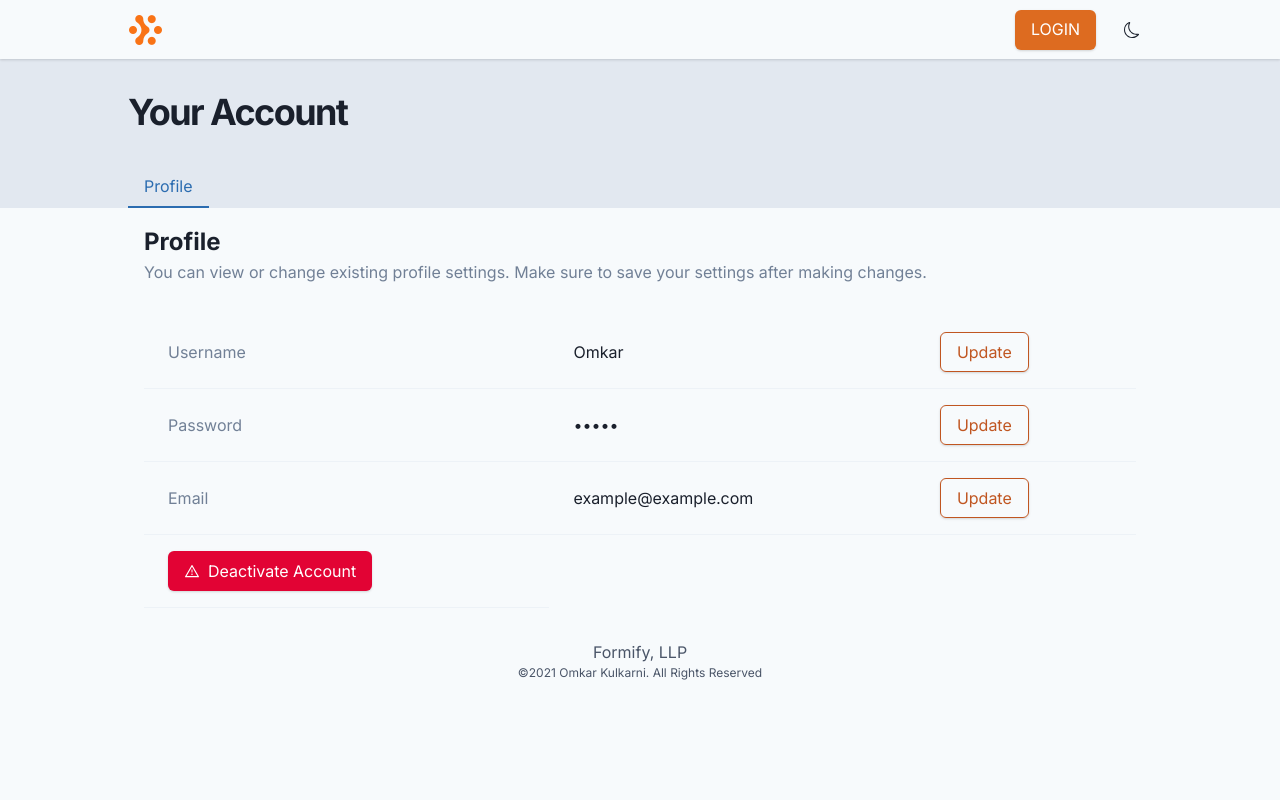
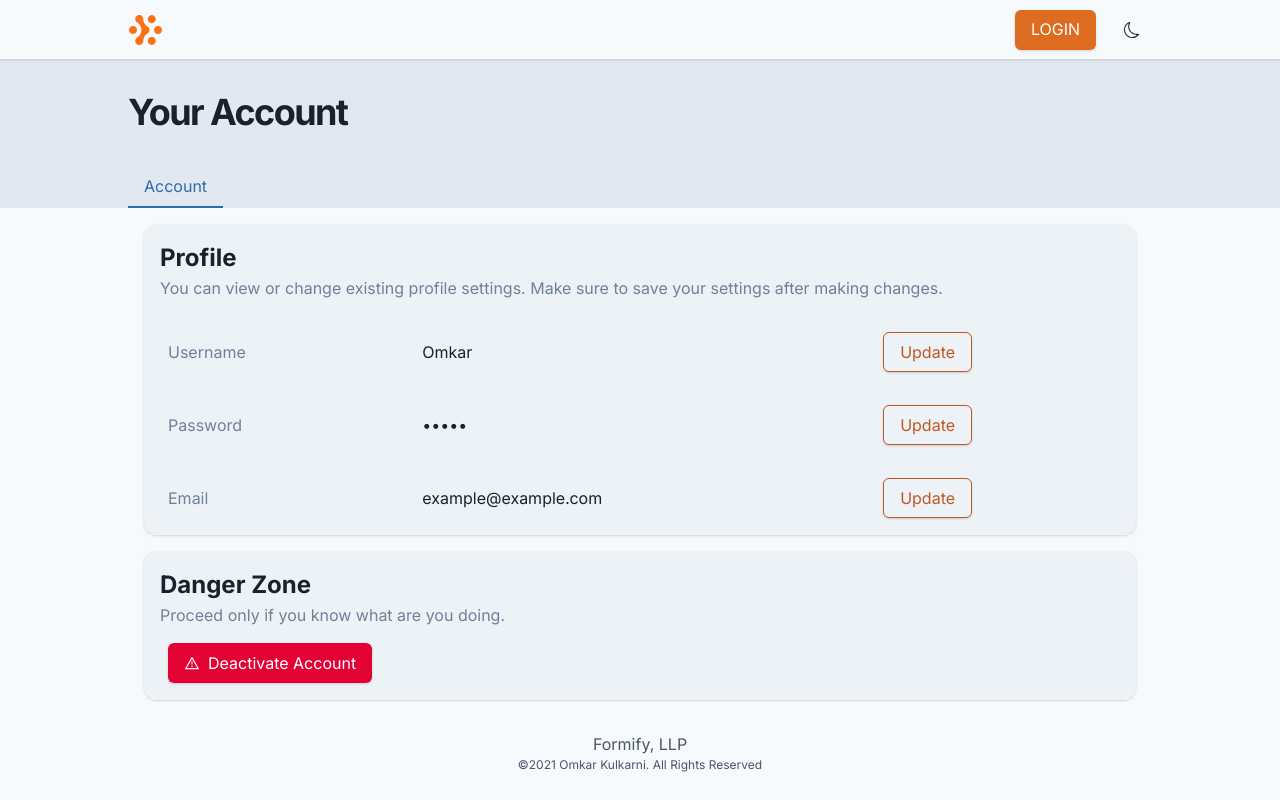
Before and after one commit to OmkarK45/formify, a React (Create React App) app in the folder client/: page /account/settings in a window 1280 px wide. Built offline with nearby package versions, Linux system fonts and the light colour scheme; no server answers.

Commit message:
Worked on modal, profile section

```diff
--- a/client/src/components/Dashboard/CreateFormModal.jsx
+++ b/client/src/components/Dashboard/CreateFormModal.jsx
@@ -22,7 +22,7 @@ export default function CreateFormModal({ isOpen, onOpen, onClose }) {
   const iconColor = useColorModeValue("orange.600", "orange.400")
   return (
     <>
-      <Modal borderRadius="0.5rem" isOpen={isOpen} onClose={onClose}>
+      <Modal isOpen={isOpen} onClose={onClose}>
         <ModalOverlay />
         <ModalContent>
           <ModalHeader fontWeight="400">
--- a/client/src/components/Dashboard/DashboardHeader.jsx
+++ b/client/src/components/Dashboard/DashboardHeader.jsx
@@ -9,7 +9,7 @@ export default function DashboardHeader({ title, children }) {
         <Flex
           maxW={["90%", "80%"]}
           m="0 auto"
-          p="2rem 0 2rem"
+          p="2rem 0 2rem 0"
           align="center"
           justify="space-between"
           // justify={["center", "center", "space-between"]}
--- a/client/src/components/User/AccountSettings.jsx
+++ b/client/src/components/User/AccountSettings.jsx
@@ -19,7 +19,7 @@ export default function AccountSettings() {
       <Box bg={bg}>
         <Tabs variant="line">
           <TabList m="0 auto" maxW={["100%", "100%", "80%"]}>
-            <Tab>Profile</Tab>
+            <Tab>Account</Tab>
           </TabList>
           <TabPanels bg={tabBg}>
             <TabPanel maxW={["100%", "100%", "80%"]} m="0 auto">
--- a/client/src/components/User/Profile.jsx
+++ b/client/src/components/User/Profile.jsx
@@ -1,20 +1,22 @@
-import { Box, Heading, Text, Input, Button } from "@chakra-ui/react"
+import {
+  Box,
+  Text,
+  Button,
+  useColorModeValue,
+  Table,
+  Tbody,
+  Tr,
+  Td,
+} from "@chakra-ui/react"
 import ModalAlert from "./../Utils/Modal"
-import {
-  Table,
-  Thead,
-  Tbody,
-  Tfoot,
-  Tr,
-  Th,
-  Td,
-  TableCaption,
-} from "@chakra-ui/react"
 import { AiOutlineWarning } from "react-icons/ai"
+import Update from "./Update"
 export default function Profile() {
+  const bg = useColorModeValue("gray.100", "gray.800")
   return (
-    <>
     <Box>
+      <Box bg={bg} borderRadius="13px" shadow="base">
+        <Box pl="1rem" pt="1rem">
           <Text fontSize="2xl" fontWeight="600">
             Profile
           </Text>
@@ -23,36 +25,45 @@ export default function Profile() {
             your settings after making changes.
           </Text>
         </Box>
-      <Box mt="2rem">
+        <Box mt="1rem">
           <Table variant="simple">
             <Tbody>
               <Tr>
                 <Td color="gray.500">Username</Td>
                 <Td fontWeight="500">Omkar</Td>
                 <Td>
-                <Button colorScheme="orange" variant="outline">
-                  Update
-                </Button>
+                  <Update colorScheme="orange" variant="outline" />
                 </Td>
               </Tr>
               <Tr>
                 <Td color="gray.500">Password</Td>
                 <Td fontWeight="500">•••••</Td>
                 <Td>
-                <Button colorScheme="orange" variant="outline">
-                  Update
-                </Button>
+                  <Update colorScheme="orange" variant="outline" />
                 </Td>
               </Tr>
               <Tr>
                 <Td color="gray.500">Email</Td>
                 <Td fontWeight="500">example@example.com</Td>
                 <Td>
-                <Button colorScheme="orange" variant="outline">
-                  Update
-                </Button>
+                  <Update colorScheme="orange" variant="outline" />
                 </Td>
               </Tr>
+            </Tbody>
+          </Table>
+        </Box>
+      </Box>
+      <Box bg={bg} shadow="base" borderRadius="13px" marginTop="1rem">
+        <Box pl="1rem" pt="1rem">
+          <Text fontSize="2xl" fontWeight="600">
+            Danger Zone
+          </Text>
+          <Text color="gray.500">
+            Proceed only if you know what are you doing.
+          </Text>
+        </Box>
+        <Table variant="simple">
+          <Tbody>
             <Tr>
               <Td>
                 <ModalAlert
@@ -62,12 +73,13 @@ export default function Profile() {
                   modalTitle="Deactivate account"
                   modalContent="Are you sure you want to deactivate your account? All of your data will be permanently removed. This action cannot be undone."
                   modalStatus="danger"
+                  buttonAction="Delete"
                 />
               </Td>
             </Tr>
           </Tbody>
         </Table>
       </Box>
-    </>
+    </Box>
   )
 }
--- /dev/null
+++ b/client/src/components/User/Update.jsx
@@ -0,0 +1,12 @@
+import ModalAlert from "./../Utils/Modal"
+export default function Update({ updateTitle, colorScheme, varient }) {
+  return (
+    <ModalAlert
+      modalTitle={updateTitle}
+      buttonAction="Update"
+      buttonTitle="Update"
+      buttonVarient="outline"
+      buttonColorScheme="orange"
+    />
+  )
+}
--- a/client/src/components/Utils/Modal.jsx
+++ b/client/src/components/Utils/Modal.jsx
@@ -20,6 +20,8 @@ export default function ModalAlert({
   modalTitle,
   modalStatus,
   leftIcon,
+  buttonAction,
+  buttonVarient,
 }) {
   const { isOpen, onOpen, onClose } = useDisclosure()
   const modalFooterBg = useColorModeValue("gray.50", "gray.900")
@@ -31,6 +33,7 @@ export default function ModalAlert({
         leftIcon={leftIcon}
         colorScheme={buttonColorScheme}
         onClick={onOpen}
+        variant={buttonVarient}
       >
         {buttonTitle}
       </Button>
@@ -55,7 +58,7 @@ export default function ModalAlert({
               colorScheme={modalStatus === "danger" ? "red" : "orange"}
               fontWeight="400"
             >
-              Delete
+              {buttonAction}
             </Button>
             <Button border="1px solid" borderColor="gray.300" onClick={onClose}>
               Cancel
```
Also changed, not shown: 1 other file (tests, documents, lock files or other folders). Lines whose indentation alone changed are shown as unchanged.
